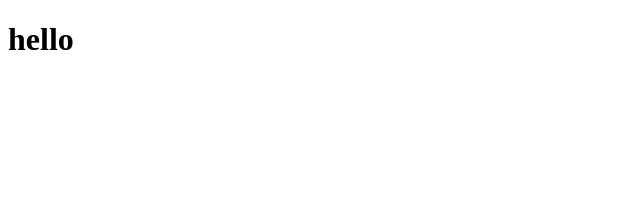
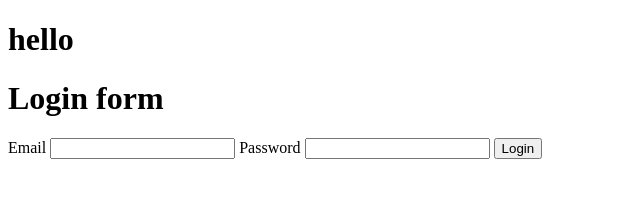
Before and after one commit to makash4/Mini_project, a plain HTML site: page index.html in a window 1280 px wide. Shown: the whole page, without its empty margins (0-640 px from the left). Drawn offline with Linux system fonts and the light colour scheme.

Commit message:
added login form

```diff
--- a/index.html
+++ b/index.html
@@ -9,5 +9,15 @@
     <div id="root">
       <h1>hello</h1>
     </div>
+    <div>
+      <h1>Login form</h1>
+      <form>
+        <label>Email</label>
+        <input type="email" />
+        <label>Password</label>
+        <input type="password" />
+        <button type="submit">Login</button>
+      </form>
+    </div>
   </body>
 </html>
```
